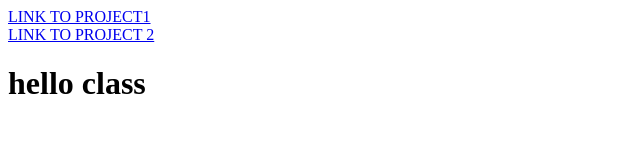
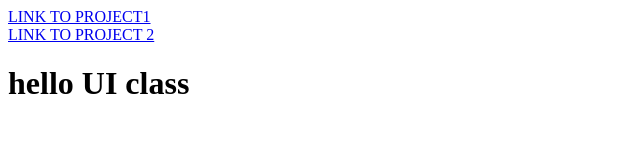
Before and after one commit to bassem1989/UI-Class, a plain HTML site: page index.html in a window 1280 px wide. Shown: the whole page, without its empty margins (0-640 px from the left). Drawn offline with Linux system fonts and the light colour scheme; files that its build step writes are made by us from their sources.

Commit message:
update message

```diff
--- a/index.html
+++ b/index.html
@@ -15,5 +15,5 @@
 
 	<a href= "project2/proj2.html"> LINK TO PROJECT 2 </a>
 	</body>
-	<h1> hello class</h1>
+	<h1> hello UI class </h1>
 </html>
```
